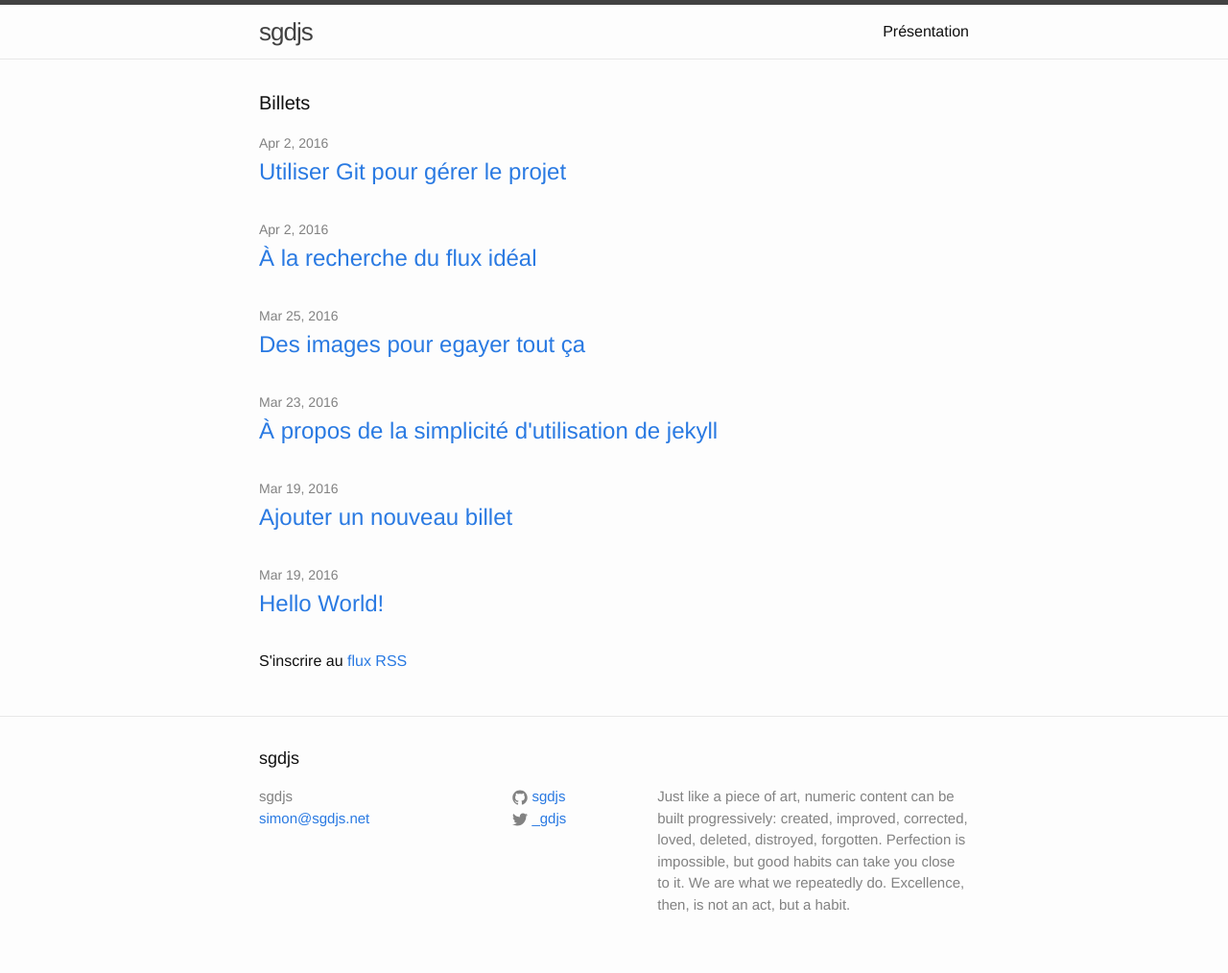
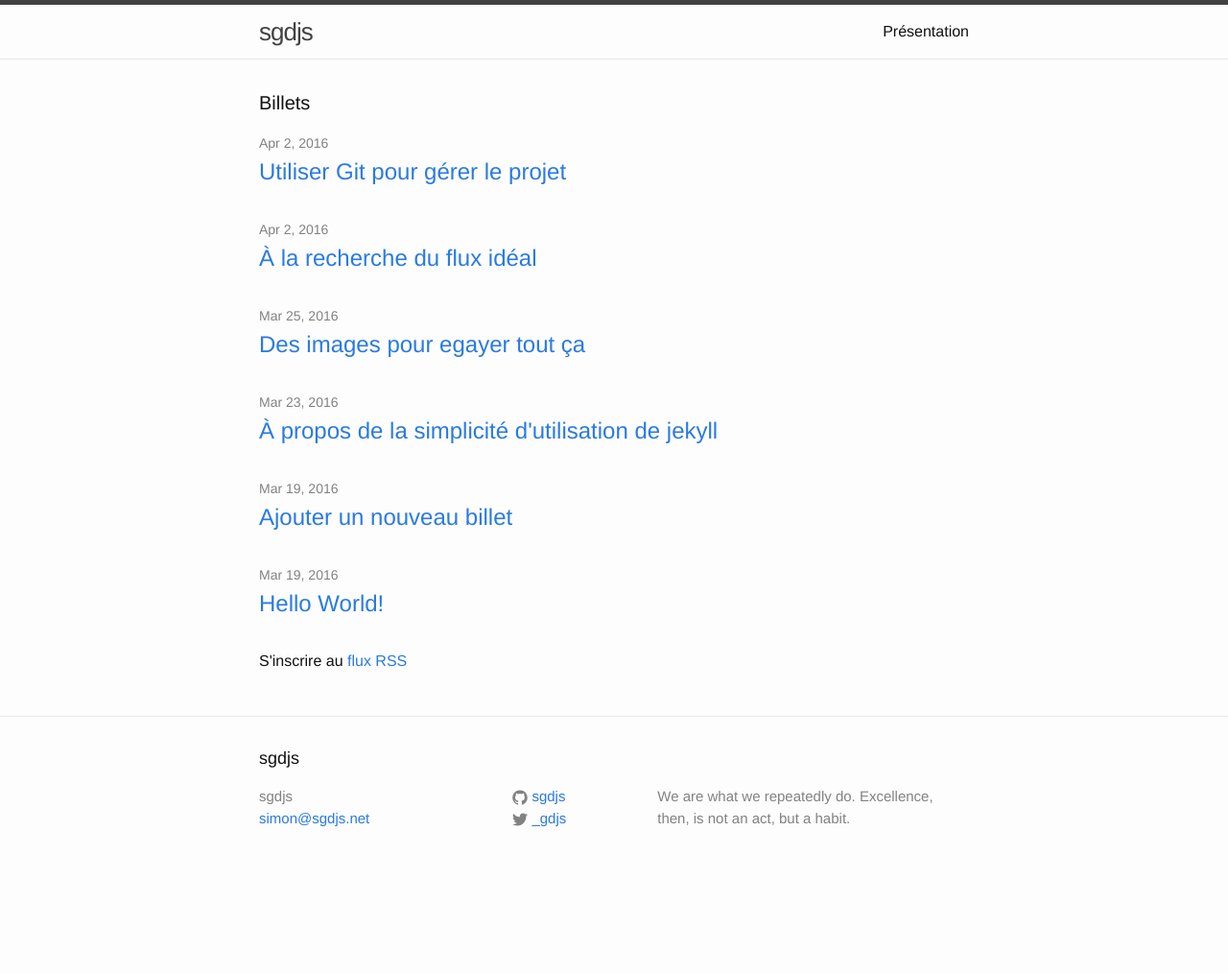
Before and after one commit to sgdjs/sgdjs.github.io, a Jekyll site: the page built from index.html, in a window 1280 px wide. Shown: the whole page at 96% size. Built offline with Jekyll 4.4.1, drawn with Linux system fonts in a browser that asks for light colours; after the commit the page ends 924 px from its top, so only the background shows below that.

Commit message:
Présentation plus sobre, sur citation.

```diff
--- a/_config.yml
+++ b/_config.yml
@@ -9,10 +9,6 @@
 title: sgdjs
 email: simon@sgdjs.net
 description: > # this means to ignore newlines until "baseurl:"
-  Just like a piece of art, numeric content can be built progressively:
-  created, improved, corrected, loved, deleted, distroyed, forgotten.
-  Perfection is impossible, but good habits can take you close to it.
-
   We are what we repeatedly do. Excellence, then, is not an act, but a habit.
 baseurl: "" # the subpath of your site, e.g. /blog
 url: "http://www.sgdjs.net" # the base hostname & protocol for your site
```
